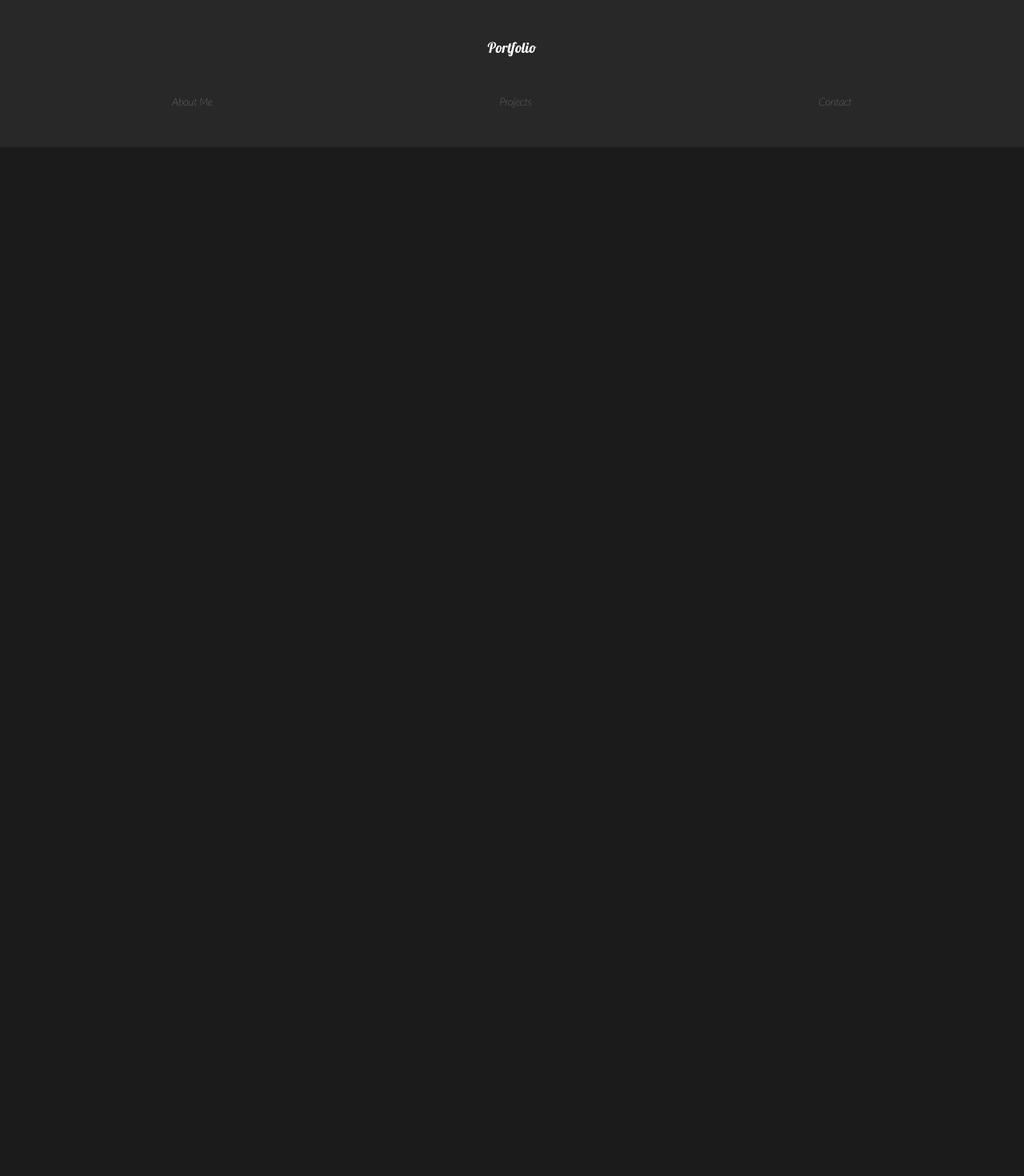
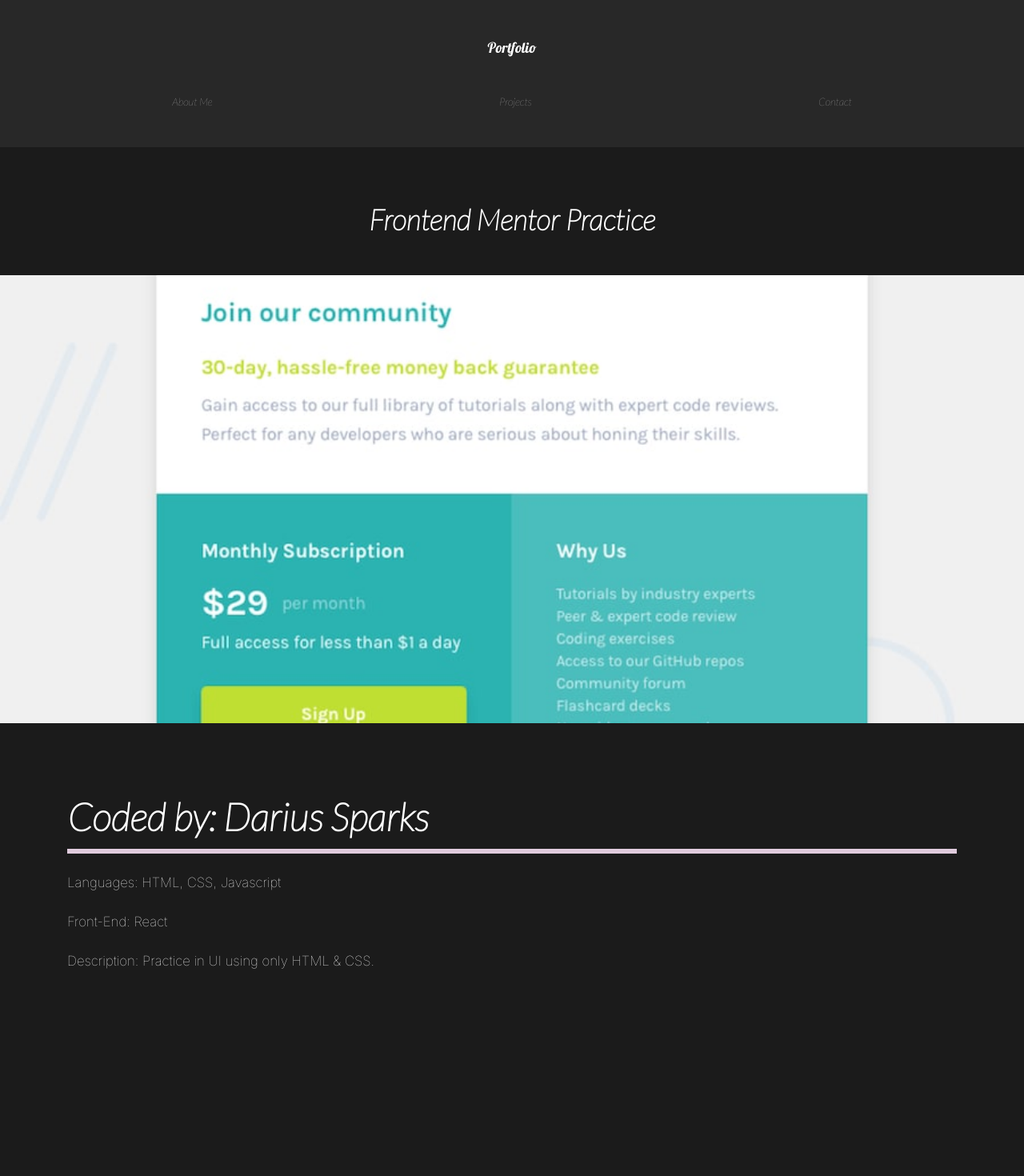
Before and after one commit to dariussparks19/updatedportfolio.github.io, a React (Create React App) app: page /projects/frontendmentor in a window 1280 px wide. Shown: the top 1470 px of the page at 80% size. Before the commit the page ends 800 px from the top, so only its background shows below. Built offline with nearby package versions, Linux system fonts and the light colour scheme.

Commit message:
Initial commit

```diff
--- a/src/pages/ProjectDetail.js
+++ b/src/pages/ProjectDetail.js
@@ -125,7 +125,6 @@ const Code = ({coder, lang, frontend, desc}) => {
             <p>Languages: {lang}</p>
             <p>Front-End: {frontend}</p>
             <p>Description: {desc}</p>
-            <a href="https://dariussparks19.github.io/musicapp/" target="blank"><button>Visit project</button></a>
         </CodeStyle>
     )
 }
--- a/src/pages/Projects.js
+++ b/src/pages/Projects.js
@@ -4,6 +4,7 @@ import {Link} from 'react-router-dom'
 //images
 import musicplayer from '../imgs/musicplayer.png';
 import musicplayer2 from '../imgs/musicplayer2.png';
+import card from '../imgs/card.jpeg'
 //Animations
 
 import {motion} from 'framer-motion';
@@ -38,6 +39,17 @@ const MyProjects = () => {
                 </Link>
             </Project>
             <ScrollTop/>
+            <Project>
+            <Link to="/projects/frontendmentor">
+                <motion.h2 variants={fade}>Frontend Mentor Project</motion.h2>
+                <motion.div variants={lineAnim} className="line"></motion.div>
+                    <Hide>
+                        <motion.img variants={photoAnim} src={card} alt="musicplayer" />
+                    </Hide>
+                </Link>
+            </Project>
+            <ScrollTop/>
+
         </Projects>
     );
 };
--- a/src/projectState.js
+++ b/src/projectState.js
@@ -1,6 +1,7 @@
 //Import Images
 import musicplayer from './imgs/musicplayer.png';
 import musicplayer2 from './imgs/musicplayer2.png';
+import card from './imgs/card.jpeg'
 
 export const ProjectState = () => {
     return [
@@ -18,5 +19,20 @@ export const ProjectState = () => {
                 },
             ],
         },
+        {
+            title: "Frontend Mentor Practice",
+            mainImg: card,
+            url: "/projects/frontendmentor",
+            secondImg: card,
+            code: [
+                {
+                    coder: "Darius Sparks",
+                    lang: "HTML, CSS, Javascript",
+                    frontend: "React",
+                    desc: "Practice in UI using only HTML & CSS."
+                },
+            ],
+        },
+
     ]
 }
```
Also changed, not shown: src/imgs/card.jpeg (added), src/imgs/frontendmentor.jpeg (added).
